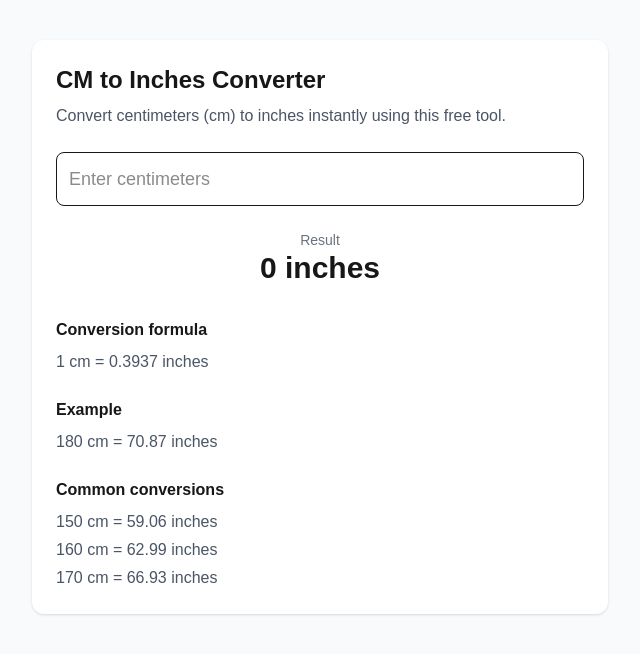
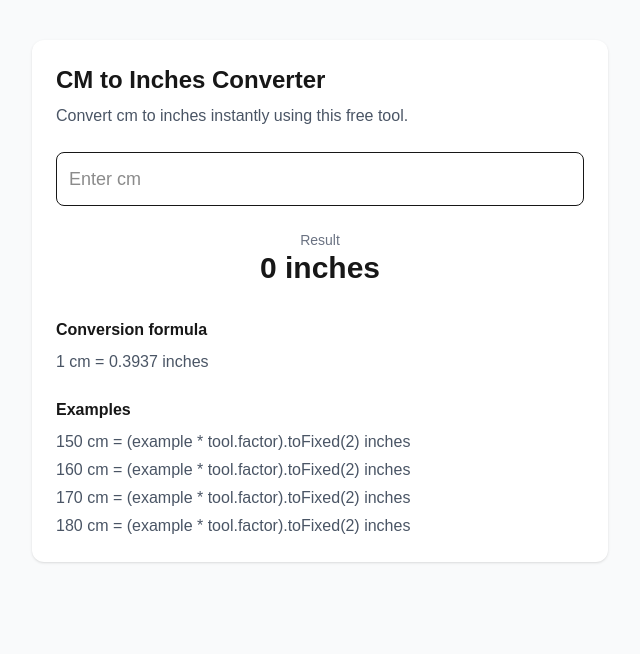
Before and after one commit to larstjessem-a11y/t4atlas, a Next.js app: page /tools/converters/cm-to-inches in a window 1280 px wide. Shown: the top 654 px of the page, without its empty margins (320-960 px from the left). Built offline with nearby package versions, Linux system fonts and the light colour scheme.

Commit message:
move tool logic to registry

```diff
--- a/app/tools/converters/cm-to-inches/CmToInchesClient.tsx
+++ b/app/tools/converters/cm-to-inches/CmToInchesClient.tsx
@@ -2,56 +2,67 @@
 
 import { useState } from "react";
 
-export default function CmToInchesClient() {
-  const [cm, setCm] = useState("");
-  const inches = cm ? (parseFloat(cm) / 2.54).toFixed(2) : "0";
+type Tool = {
+  slug: string;
+  name: string;
+  category: string;
+  factor: number;
+  unitFrom: string;
+  unitTo: string;
+  formula: string;
+  examples: number[];
+};
+
+export default function CmToInchesClient({ tool }: { tool?: Tool }) {
+  const [value, setValue] = useState("");
+
+  if (!tool) {
+    return <main className="p-10">Tool not found.</main>;
+  }
+
+const result = value
+  ? (parseFloat(value) * tool.factor).toFixed(2)
+  : "0";
 
   return (
     <main className="min-h-screen bg-gray-50 py-10 px-4">
       <div className="max-w-xl mx-auto bg-white shadow-sm rounded-xl p-6">
-
-      <h1 className="text-2xl font-semibold mb-2">
-        CM to Inches Converter
-      </h1>
+        <h1 className="text-2xl font-semibold mb-2">{tool.name}</h1>
 
         <p className="text-gray-600 mb-6">
-        Convert centimeters (cm) to inches instantly using this free tool.
+          Convert {tool.unitFrom} to {tool.unitTo} instantly using this free tool.
         </p>
 
         <input
           type="number"
-        value={cm}
-        placeholder="Enter centimeters"
-        onChange={(e) => setCm(e.target.value)}
+          value={value}
+          placeholder={`Enter ${tool.unitFrom}`}
+          onChange={(e) => setValue(e.target.value)}
           className="w-full border rounded-lg p-3 text-lg"
         />
 
         <div className="mt-6 text-center">
           <div className="text-sm text-gray-500">Result</div>
-        <div className="text-3xl font-bold">{inches} inches</div>
+          <div className="text-3xl font-bold">
+            {result} {tool.unitTo}
+          </div>
         </div>
 
         <div className="mt-8">
           <h3 className="font-semibold mb-2">Conversion formula</h3>
-        <p className="text-gray-600">1 cm = 0.3937 inches</p>
+          <p className="text-gray-600">{tool.formula}</p>
         </div>
 
         <div className="mt-6">
-        <h3 className="font-semibold mb-2">Example</h3>
-        <p className="text-gray-600">
-          180 cm = {(180 / 2.54).toFixed(2)} inches
-        </p>
-      </div>
-
-      <div className="mt-6">
-        <h3 className="font-semibold mb-2">Common conversions</h3>
+          <h3 className="font-semibold mb-2">Examples</h3>
           <ul className="text-gray-600 space-y-1">
-          <li>150 cm = {(150 / 2.54).toFixed(2)} inches</li>
-          <li>160 cm = {(160 / 2.54).toFixed(2)} inches</li>
-          <li>170 cm = {(170 / 2.54).toFixed(2)} inches</li>
+            {tool.examples.map((example) => (
+              <li key={example}>
+                {example} {tool.unitFrom} = (example * tool.factor).toFixed(2) {tool.unitTo}
+              </li>
+            ))}
           </ul>
         </div>
-
       </div>
     </main>
   );
--- a/app/tools/converters/cm-to-inches/page.tsx
+++ b/app/tools/converters/cm-to-inches/page.tsx
@@ -1,12 +1,14 @@
 import type { Metadata } from "next";
 import CmToInchesClient from "./CmToInchesClient";
+import { tools } from "@/data/tools";
+
+const tool = tools.find((t) => t.slug === "cm-to-inches");
 
 export const metadata: Metadata = {
-  title: "CM to Inches Converter | T4 Atlas",
-  description:
-    "Convert centimeters to inches instantly with this free online CM to Inches Converter. Includes formula, examples, and common conversions.",
+  title: `${tool?.name} | T4 Atlas`,
+  description: `Convert ${tool?.unitFrom} to ${tool?.unitTo} instantly.`,
 };
 
 export default function Page() {
-  return <CmToInchesClient />;
+  return <CmToInchesClient tool={tool} />;
 }
--- /dev/null
+++ b/data/tools.ts
@@ -0,0 +1,16 @@
+export const tools = [
+  {
+    slug: "cm-to-inches",
+    name: "CM to Inches Converter",
+    category: "converters",
+
+    factor: 1 / 2.54,
+
+    unitFrom: "cm",
+    unitTo: "inches",
+
+    formula: "1 cm = 0.3937 inches",
+
+    examples: [150, 160, 170, 180],
+  },
+];
```
Lines whose indentation alone changed are shown as unchanged.
